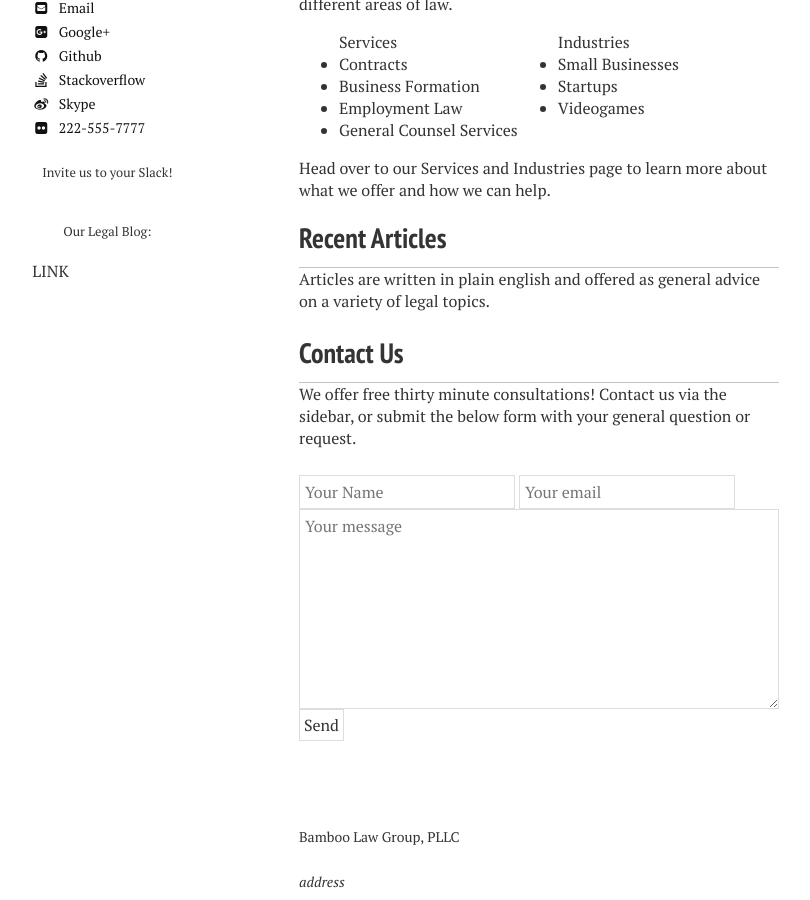
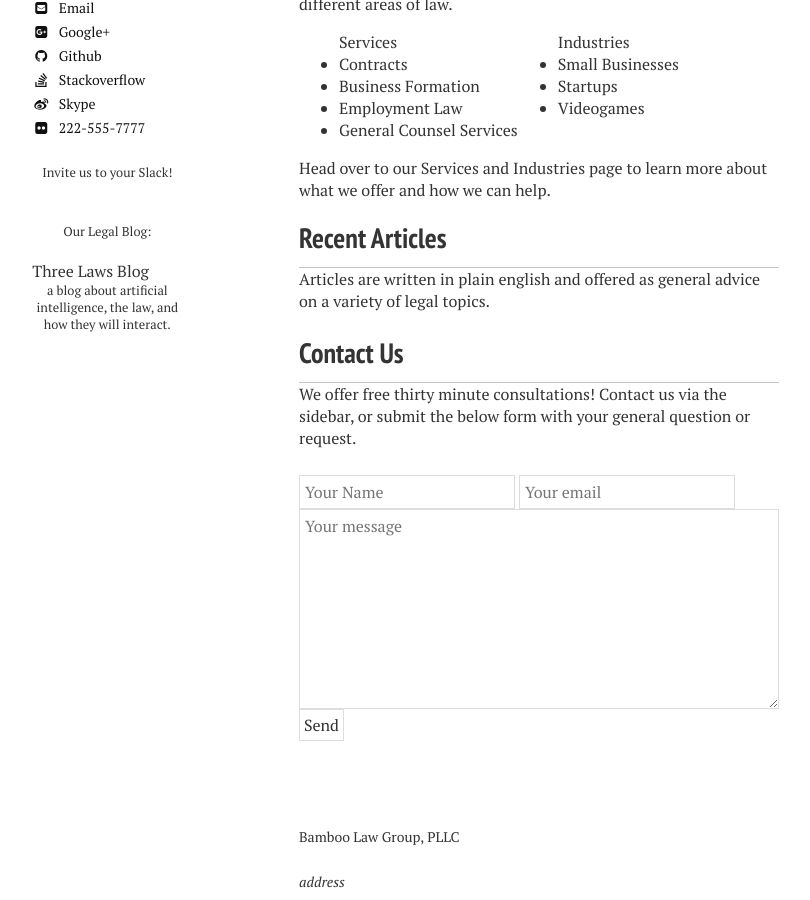
Before and after one commit to nerdyfergy/blg-site-mm3, a Jekyll site: the page built from index.md, in a window 1280 px wide and 900 px high, scrolled down 888 px. Shown: the whole window, without its empty margins (21-831 px from the left). Built offline with Jekyll 4.4.1, drawn with Linux system fonts in a browser that asks for light colours; nearby versions of some CDN libraries.

Commit message:
Update home.html

```diff
--- a/_layouts/home.html
+++ b/_layouts/home.html
@@ -34,7 +34,8 @@
     <span class="normal-text">
       <br />
       <p class="center-text">Our Legal Blog:</p>
-      <a href="#" class="center-text">LINK</a>
+      <a href="http://threelawsblog.com/" class="center-text">Three Laws Blog</a>
+      <p>a blog about artificial intelligence, the law, and how they will interact.</p>
     </span>
   </div>
   <div id="index">
```
